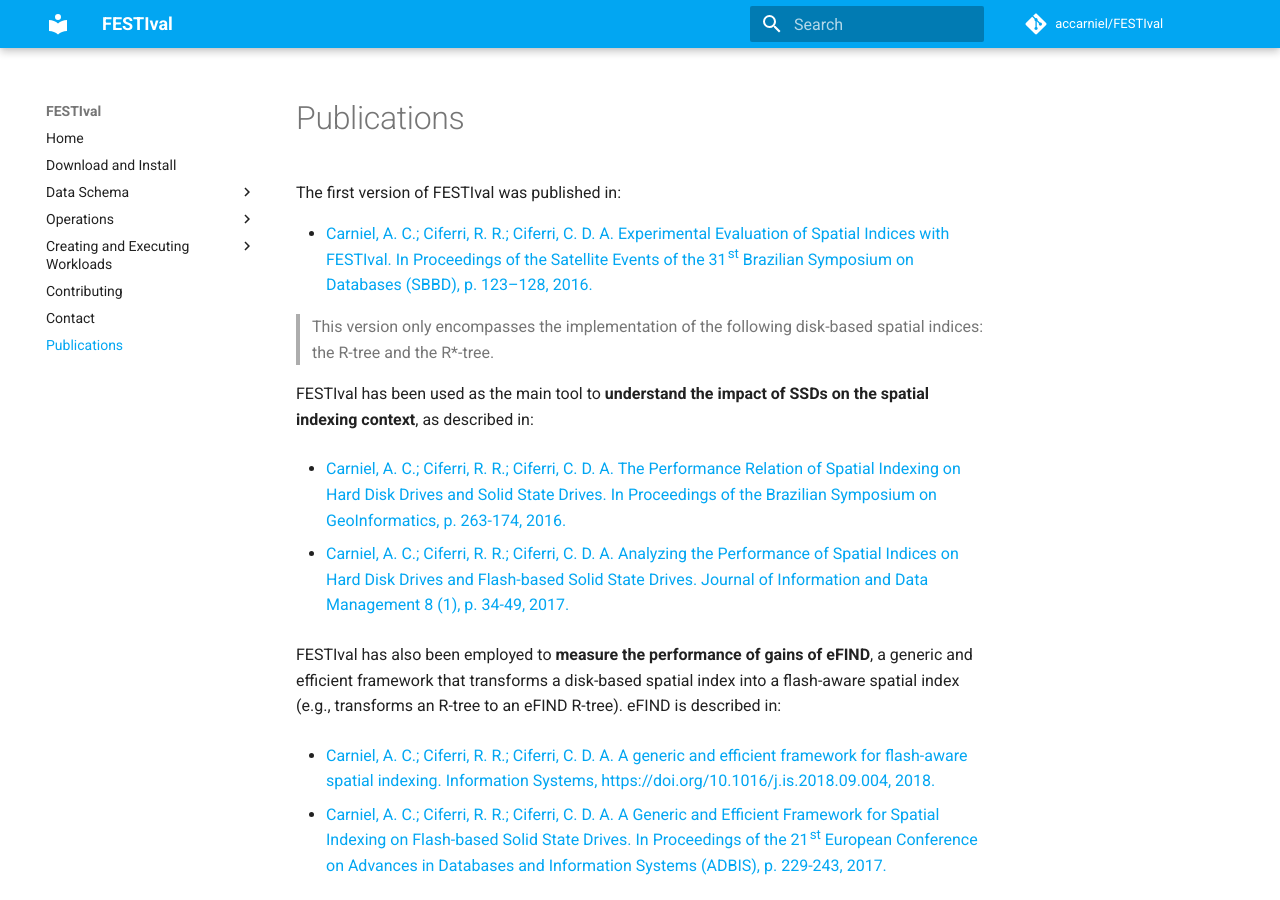
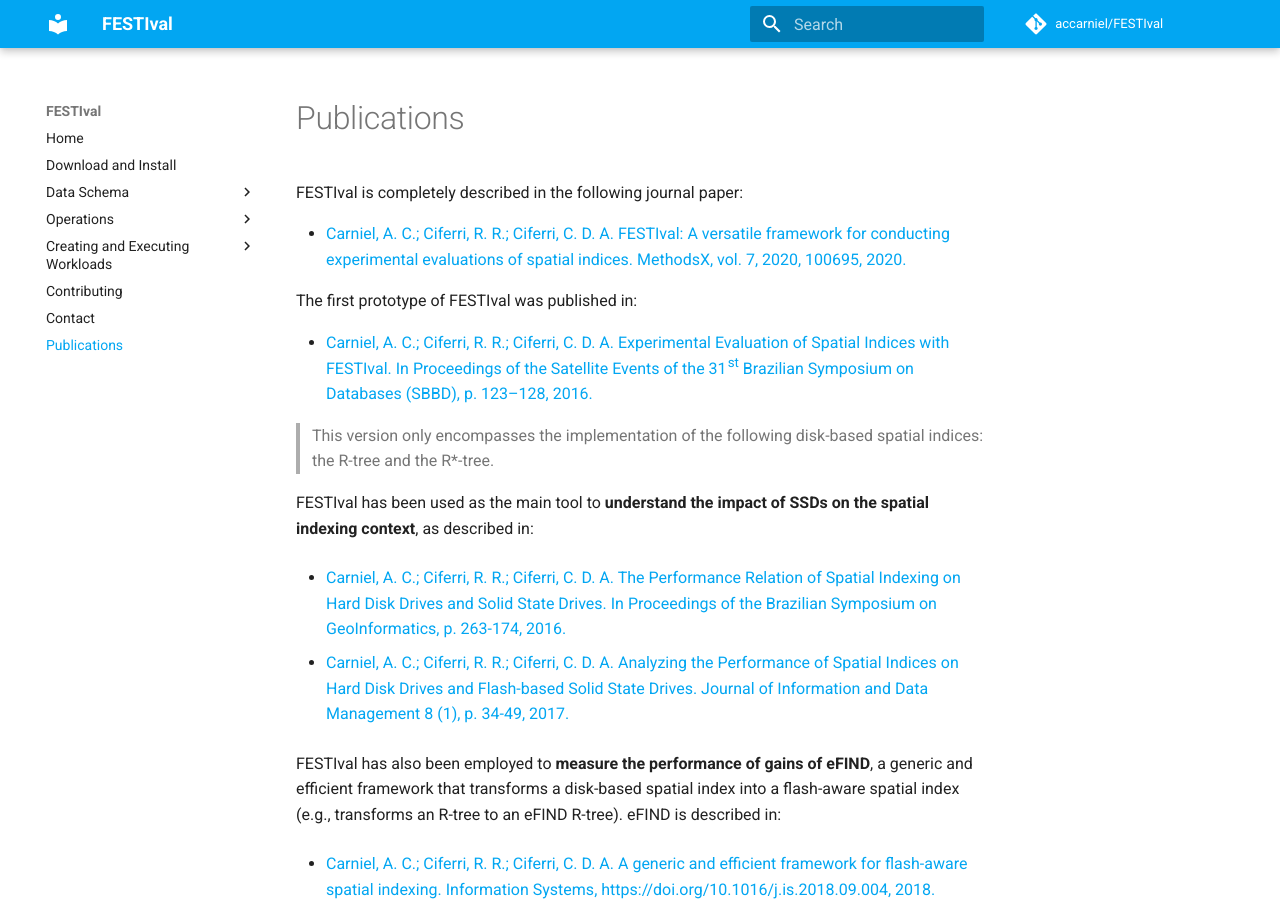
Before and after one commit to accarniel/FESTIval, an MkDocs documentation site: the page built from docs/publications.md, in a window 1280 px wide and 900 px high. Built offline with MkDocs 1.6.1 and Material for MkDocs 9.7.7, drawn with Linux system fonts in a browser that asks for light colours; comment, search, counter and statistics services are not loaded.

Commit message:
Added a new publication

```diff
--- a/docs/publications.md
+++ b/docs/publications.md
@@ -1,4 +1,8 @@
-The first version of FESTIval was published in:
+FESTIval is completely described in the following journal paper:
+
+* [Carniel, A. C.; Ciferri, R. R.; Ciferri, C. D. A. FESTIval: A versatile framework for conducting experimental evaluations of spatial indices. MethodsX, vol. 7, 2020, 100695, 2020.](https://www.sciencedirect.com/science/article/pii/S2215016119302717)
+
+The first prototype of FESTIval was published in:
 
 * [Carniel, A. C.; Ciferri, R. R.; Ciferri, C. D. A. Experimental Evaluation of Spatial Indices with FESTIval. In Proceedings of the Satellite Events of the 31st Brazilian Symposium on Databases (SBBD), p. 123–128, 2016.](https://www.researchgate.net/publication/310295040_Experimental_Evaluation_of_Spatial_Indices_with_FESTIval)
 
```
